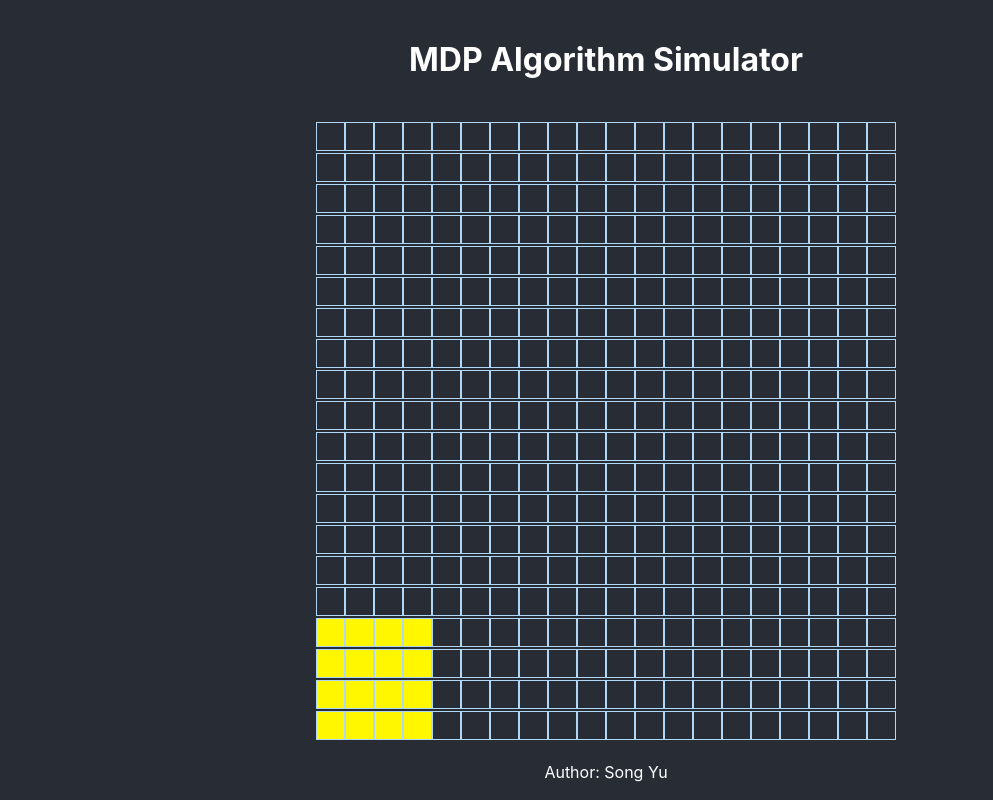
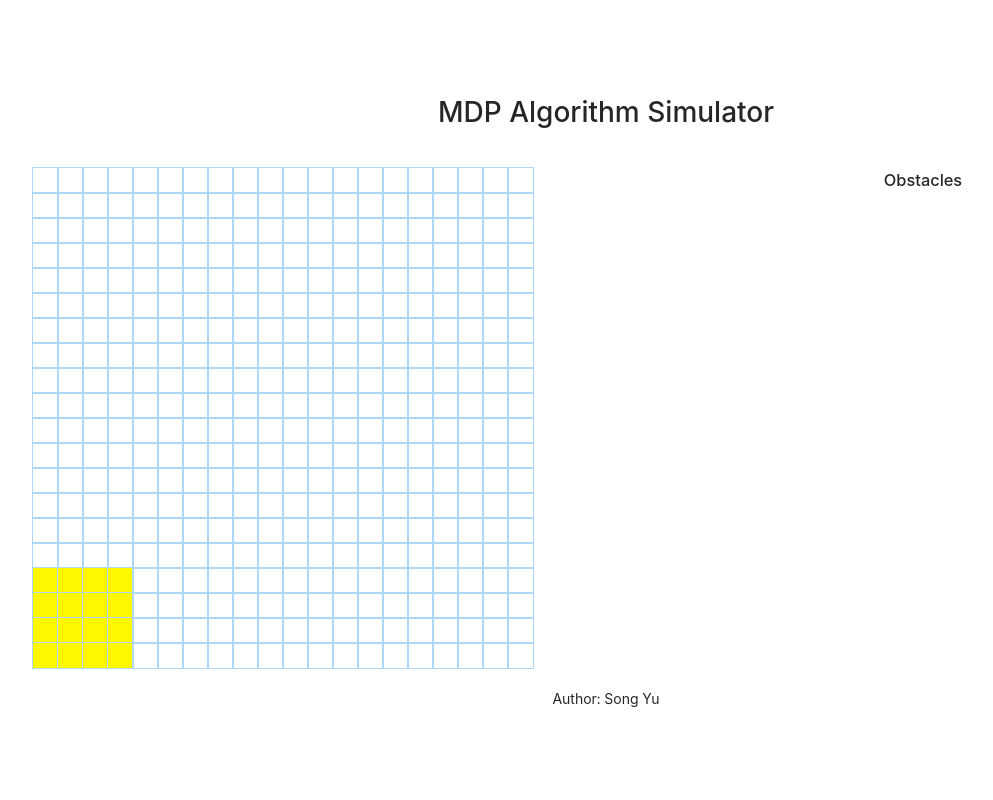
Before and after one commit to Song0180/mdp-simulator, a React (Create React App) app: page / in a window 1280 px wide. Shown: the whole page, without its empty margins (34-1027 px from the left). Built offline with nearby package versions, Linux system fonts and the light colour scheme.

Commit message:
add obstacles

```diff
--- a/package.json
+++ b/package.json
@@ -6,6 +6,7 @@
     "@testing-library/jest-dom": "^5.14.1",
     "@testing-library/react": "^13.0.0",
     "@testing-library/user-event": "^13.2.1",
+    "antd": "^4.23.0",
     "classnames": "^2.3.1",
     "react": "^18.2.0",
     "react-dom": "^18.2.0",
--- a/src/App.js
+++ b/src/App.js
@@ -1,4 +1,5 @@
 import './App.css';
+import 'antd/dist/antd.min.css';
 
 import Home from './components/Home';
 
--- a/src/components/Grid/GridCell/index.js
+++ b/src/components/Grid/GridCell/index.js
@@ -3,39 +3,47 @@ import styles from './styles.module.css';
 
 import cx from 'classnames';
 
-const facing = { 1: 'n', 2: 'e', 3: 's', 4: 'w' };
+const facing = { 1: 'north', 2: 'east', 3: 'south', 4: 'west' };
 
-const GridCell = ({ onClick, row, col }) => {
+const isStartZone = (row, col) => {
+  return row >= 16 && col <= 3;
+};
+
+const GridCell = ({ onClick, row, col, obstacleFacing = null }) => {
   const [clickedTimes, setClickedTimes] = React.useState(0);
 
-  const [obstacleFacing, setObstacleFacing] = React.useState(null);
+  const handleOnClick = () => {
+    if (!isStartZone(row, col)) {
+      setClickedTimes((clickedTimes + 1) % 5);
+      onClick(row, col, facing[(clickedTimes + 1) % 5] ?? null);
+    }
+  };
 
-  React.useEffect(() => {
-    if (clickedTimes >= 1 && clickedTimes <= 4) {
-      setObstacleFacing(facing[clickedTimes % 4]);
-    } else {
-      setObstacleFacing(null);
-    }
-  }, [clickedTimes]);
-
-  const handleOnClick = () => {
-    onClick();
-    setClickedTimes((clickedTimes + 1) % 5);
-    console.log('clicked (', row, ', ', col, ')', 'times: ', clickedTimes);
+  const handleOnRightClick = (e) => {
+    e.preventDefault();
+    setClickedTimes(0);
+    onClick(row, col, null);
   };
 
   return (
     <td
       id={`${row}-${col}`}
       className={cx(styles.cell, {
-        [styles.startZone]: row >= 16 && col <= 3,
-        [styles.n]: obstacleFacing === 'n',
-        [styles.e]: obstacleFacing === 'e',
-        [styles.s]: obstacleFacing === 's',
-        [styles.w]: obstacleFacing === 'w',
+        [styles.startZone]: isStartZone(row, col),
+        [styles.obstacle]: obstacleFacing !== null,
       })}
       onClick={handleOnClick}
-    />
+      onContextMenu={handleOnRightClick}
+    >
+      <div
+        className={cx(styles.innerDiv, {
+          [styles.n]: obstacleFacing === 'north',
+          [styles.e]: obstacleFacing === 'east',
+          [styles.s]: obstacleFacing === 'south',
+          [styles.w]: obstacleFacing === 'west',
+        })}
+      ></div>
+    </td>
   );
 };
 
--- a/src/components/Grid/GridCell/styles.module.css
+++ b/src/components/Grid/GridCell/styles.module.css
@@ -1,24 +1,35 @@
 .cell {
   width: 25px;
   height: 25px;
-  border: 1px solid rgb(175, 216, 248);
-  display: inline-block;
+  outline: 1px solid rgb(175, 216, 248);
+  display: inline-flex;
   cursor: pointer;
+  justify-content: center;
+  align-items: center;
 }
 
 .startZone {
   background-color: rgb(255, 247, 0);
 }
 
+.innerDiv {
+  width: 90%;
+  height: 90%;
+}
+
+.obstacle {
+  background-color: rgb(175, 216, 248);
+}
+
 .n {
-  border-top: 1px solid rgb(255, 0, 204);
+  border-top: 5px solid rgb(255, 0, 204);
 }
 .e {
-  border-right: 1px solid rgb(255, 0, 204);
+  border-right: 5px solid rgb(255, 0, 204);
 }
 .s {
-  border-bottom: 1px solid rgb(255, 0, 204);
+  border-bottom: 5px solid rgb(255, 0, 204);
 }
 .w {
-  border-left: 1px solid rgb(255, 0, 204);
+  border-left: 5px solid rgb(255, 0, 204);
 }
--- a/src/components/Grid/index.js
+++ b/src/components/Grid/index.js
@@ -1,5 +1,6 @@
 import React from 'react';
 import GridCell from './GridCell';
+import { Button } from 'antd';
 
 import styles from './styles.module.css';
 
@@ -7,6 +8,8 @@ const rowCount = 20;
 const colCount = 20;
 
 const Grid = () => {
+  const [obstacles, setObstacles] = React.useState(new Map());
+
   const grid = React.useMemo(() => {
     const initialGrid = [];
     for (let row = 0; row < rowCount; row++) {
@@ -19,7 +22,21 @@ const Grid = () => {
     return initialGrid;
   }, []);
 
-  const handleOnCreateObstacle = () => {};
+  const handleOnCreateObstacle = (row, col, obstacleFacing) => {
+    setObstacles((obstacles) => {
+      const newObstacles = new Map(obstacles);
+      if (obstacleFacing) {
+        newObstacles.set(`${row}, ${col}`, obstacleFacing);
+      } else {
+        newObstacles.delete(`${row}, ${col}`);
+      }
+      return newObstacles;
+    });
+  };
+
+  const handleOnClear = () => {
+    setObstacles(new Map());
+  };
 
   return (
     <div className={styles.container}>
@@ -36,6 +53,7 @@ const Grid = () => {
                       col={col}
                       row={row}
                       onClick={handleOnCreateObstacle}
+                      obstacleFacing={obstacles.get(`${row}, ${col}`) ?? null}
                     />
                   );
                 })}
@@ -44,6 +62,18 @@ const Grid = () => {
           })}
         </tbody>
       </table>
+      <div className={styles.info}>
+        <h3>Obstacles</h3>
+
+        {Array.from(obstacles).map(([key, value]) => {
+          return <div key={key}>{`Obstacle at (${key}) facing ${value}`}</div>;
+        })}
+        {obstacles.size > 0 && (
+          <Button type='primary' danger onClick={handleOnClear}>
+            Clear Obstacles
+          </Button>
+        )}
+      </div>
     </div>
   );
 };
--- a/src/components/Grid/styles.module.css
+++ b/src/components/Grid/styles.module.css
@@ -1,3 +1,10 @@
 .container {
   margin: 20px;
+  display: flex;
+  width: 100%;
+  justify-content: space-around;
 }
+
+.info {
+  width: 40%;
+}
--- a/src/components/Home/styles.module.css
+++ b/src/components/Home/styles.module.css
@@ -5,6 +5,4 @@
   align-items: center;
   width: 100vw;
   height: 100vh;
-  background-color: #282c34;
-  color: white;
 }
```
Also changed, not shown: 1 other file (tests, documents, lock files or other folders).
